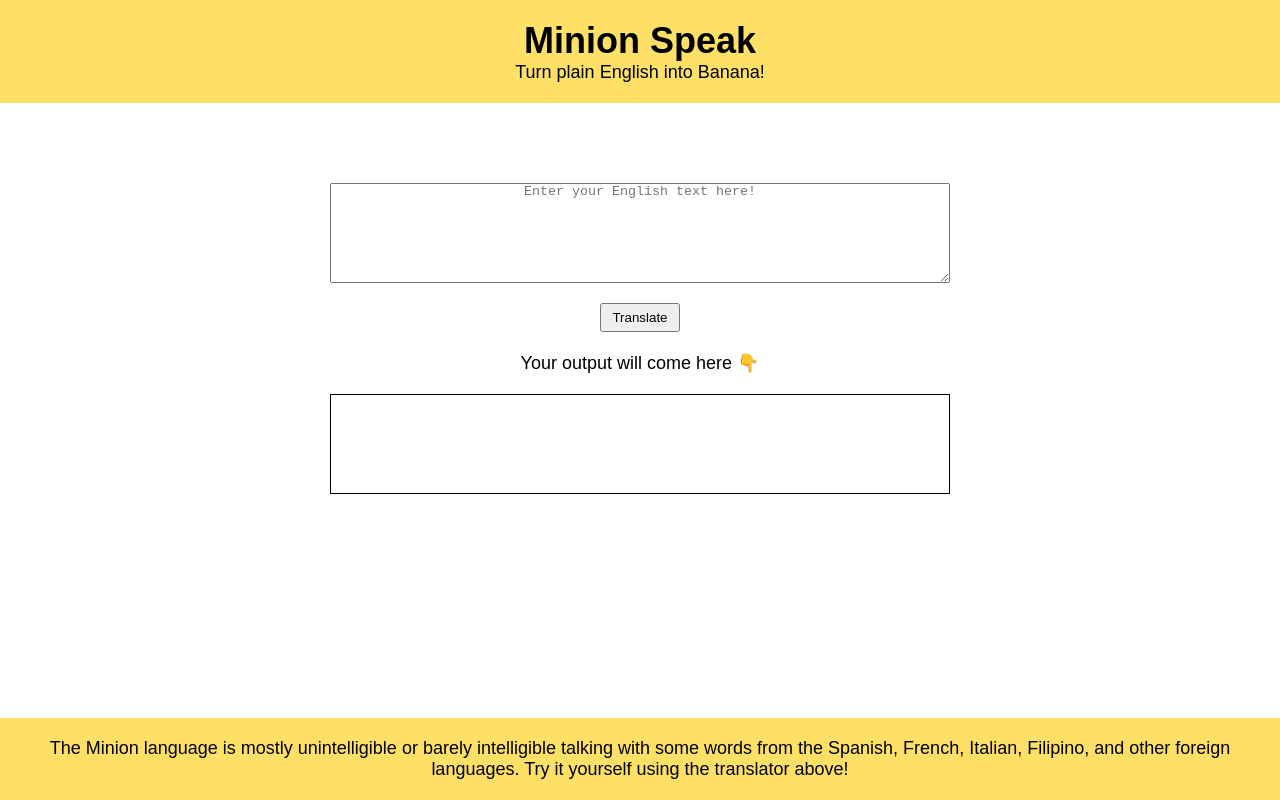
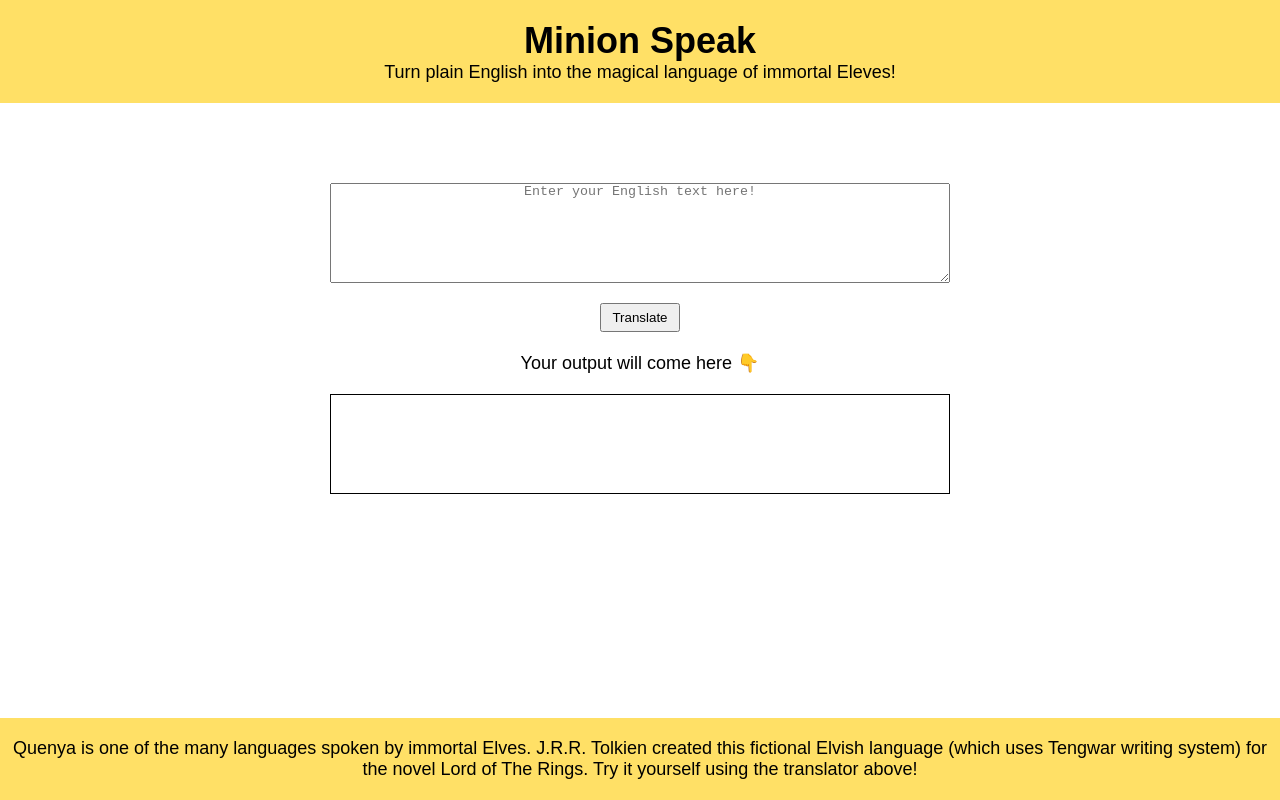
Before and after one commit to alabhyajindal/quenya, a plain HTML site: page index.html in a window 1280 px wide. Drawn offline with Linux system fonts and the light colour scheme.

Commit message:
Update index.html

```diff
--- a/index.html
+++ b/index.html
@@ -4,13 +4,13 @@
     <meta charset="UTF-8" />
     <meta http-equiv="X-UA-Compatible" content="IE=edge" />
     <meta name="viewport" content="width=device-width, initial-scale=1.0" />
-    <title>Minion Speak</title>
+    <title>Quenya Translator</title>
     <link rel="stylesheet" href="style.css" />
   </head>
   <body>
     <header class="page-header">
       <h1>Minion Speak</h1>
-      <p>Turn plain English into Banana!</p>
+      <p>Turn plain English into the magical language of immortal Eleves!</p>
     </header>
 
     <main>
@@ -27,9 +27,8 @@
 
     <footer class="footer">
       <p>
-        The Minion language is mostly unintelligible or barely intelligible
-        talking with some words from the Spanish, French, Italian, Filipino, and
-        other foreign languages. Try it yourself using the translator above!
+        Quenya is one of the many languages spoken by immortal Elves. J.R.R. Tolkien created this fictional Elvish language (which uses Tengwar writing system) for the novel Lord of The Rings.
+        Try it yourself using the translator above!
       </p>
     </footer>
 
```
